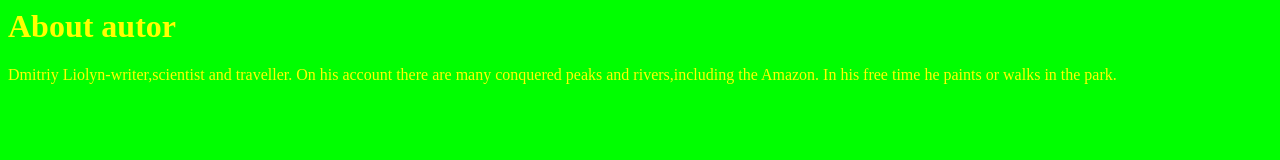
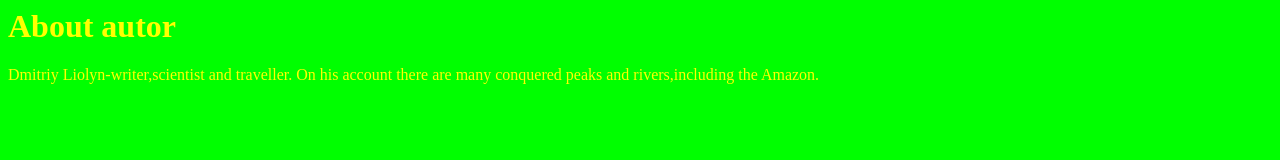
Before and after one commit to cat2008agalatovo/Helo, a plain HTML site: page about-autor.html in a window 1280 px wide. Drawn offline with Linux system fonts and the light colour scheme.

Commit message:
Update about-autor.html

```diff
--- a/about-autor.html
+++ b/about-autor.html
@@ -7,6 +7,5 @@
   <h1>About autor</h1>
   Dmitriy Liolyn-writer,scientist and traveller.
   On his account there are many conquered peaks and rivers,including the Amazon.
-  In his free time he paints or walks in the park.
   </body>
 </html>
```
